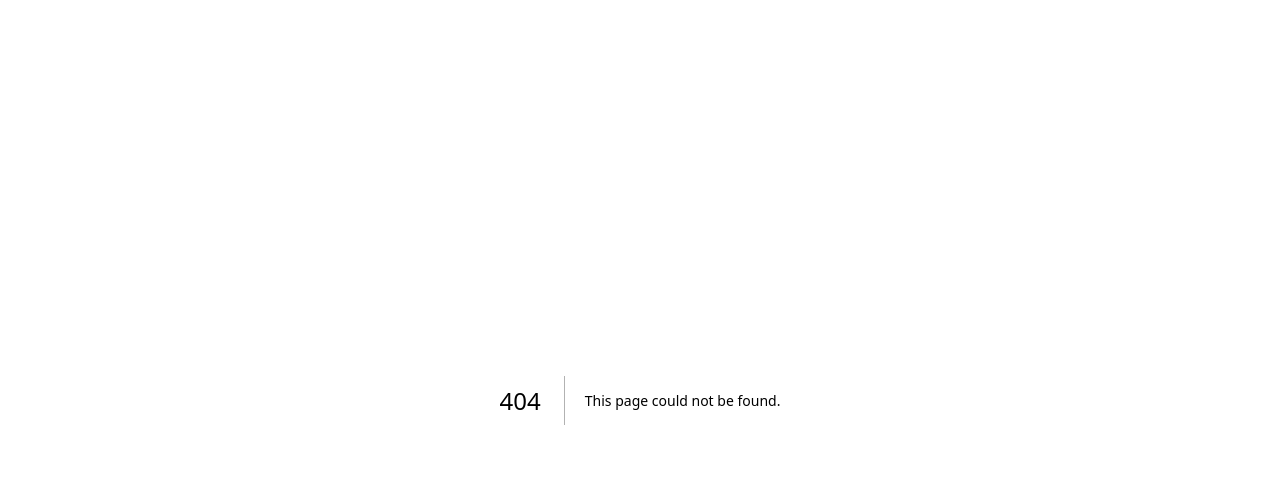
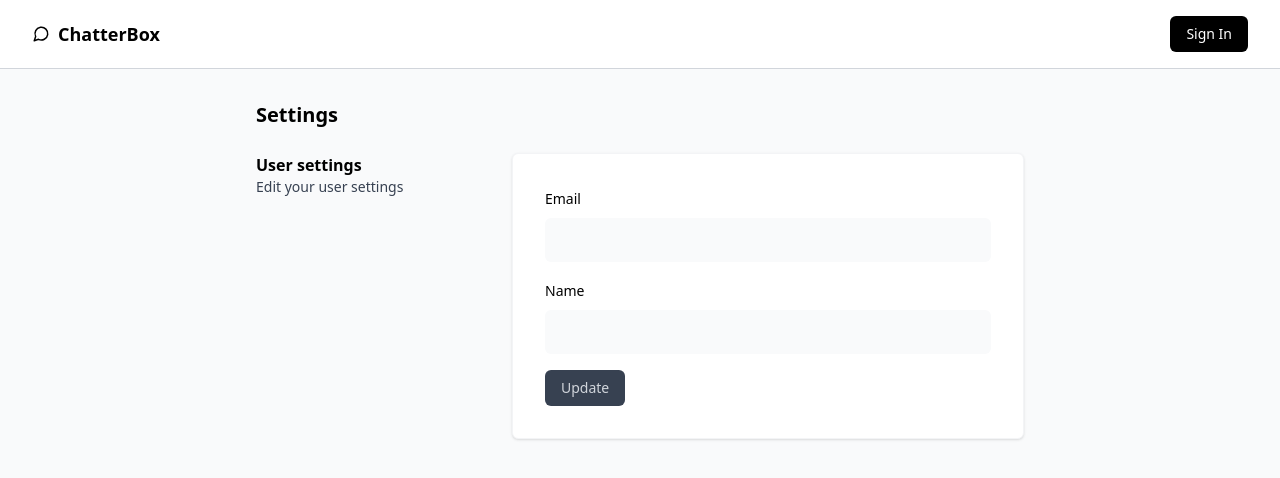
Before and after one commit to rafaelszago/chatter-box, a Next.js app: page /settings in a window 1280 px wide. Before the commit this address had no page. Shown: the top 478 px of the page. Built offline with nearby package versions, Linux system fonts and the light colour scheme; no server answers.

Commit message:
feat: create settings page

```diff
--- /dev/null
+++ b/src/app/(dashboard)/settings/page.tsx
@@ -0,0 +1,27 @@
+import { Card } from '@/components/ui'
+import UserForm from '@/components/user-form'
+import { authOptions } from '@/lib/auth'
+import { getServerSession } from 'next-auth'
+
+export default async function Settings() {
+  const session = await getServerSession(authOptions)
+
+  return (
+    <div>
+      <h1 className="text-xl font-bold mb-6">Settings</h1>
+      <div className="space-y-8">
+        <div className="grid grid-cols-3">
+          <div>
+            <p className="font-bold">User settings</p>
+            <p className="text-sm text-gray-700">Edit your user settings</p>
+          </div>
+          <div className="col-span-2">
+            <Card>
+              <UserForm user={session?.user} />
+            </Card>
+          </div>
+        </div>
+      </div>
+    </div>
+  )
+}
```
